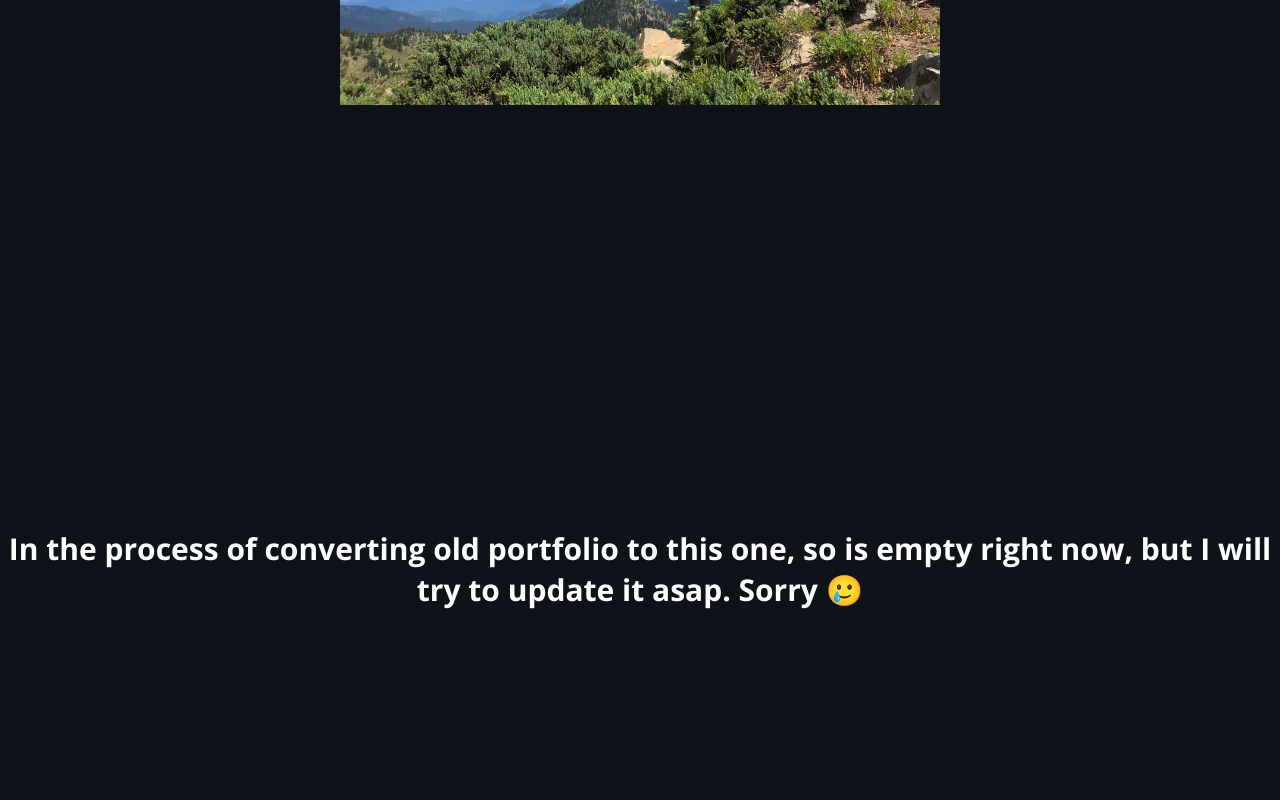
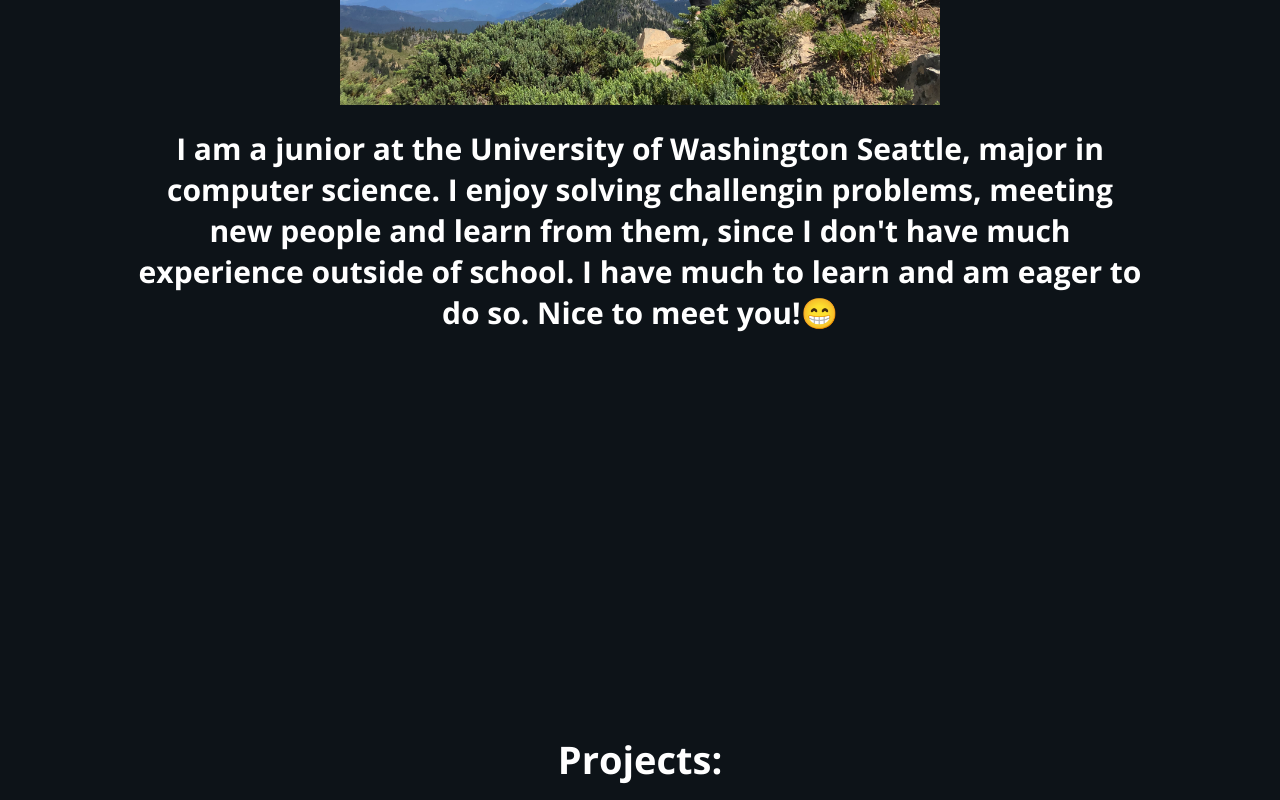
Before and after one commit to RitsuCloud/RitsuCloud.github.io, a React (Create React App) app: page / in a window 1280 px wide. Shown: the part 2680-3480 px from the top of the page. Built offline with nearby package versions, Linux system fonts and the light colour scheme.

Commit message:
added summary

```diff
--- a/src/App.js
+++ b/src/App.js
@@ -25,7 +25,16 @@ export default function App() {
       </header>
       <Intro/>
       <Summary/>
+      <Project/>
       <Contact/>
+    </div>
+  );
+}
+
+function Project(){
+  return (
+    <div className='projects-container'>
+      <div className='project-word'> Projects:</div>
     </div>
   );
 }
@@ -33,7 +42,9 @@ export default function App() {
 function Summary(){
   return(
     <div className='summary-container hidden'>
-      <div className='sunmmary'>In the process of converting old portfolio to this one, so is empty right now, but I will try to update it asap. Sorry 🥲</div>
+      <div className='summary'>I am a junior at the University of Washington Seattle, major in computer science.
+      I enjoy solving challengin problems, meeting new people and learn from them, since I don't have much experience outside of school.
+      I have much to learn and am eager to do so. Nice to meet you!😁</div>
     </div>
   );
 }
@@ -46,7 +57,7 @@ function Intro(){
       <div className='hidden'>
         <div>I am Chon😄</div>
         <img class="chon" src={Chon} alt="Chon"></img>
-        </div>
+      </div>
     </div>
   );
 }
--- a/src/style/App.css
+++ b/src/style/App.css
@@ -46,13 +46,25 @@ a:hover{
   font-size: 30px;
 }
 
+.project-word{
+  text-align: center;
+  font-weight: bolder;
+  font-size: 38px;
+  margin-bottom: 100px;
+}
+
 .summary-container{
   text-align: center;
   margin-bottom: 70px;
   font-weight: bolder;
   font-size: 30px;
-  margin-top: -400px;
+  margin-top: -800px;
   margin-bottom: 400px;
+}
+
+.summary{
+  padding-left: 10%;
+  padding-right: 10%
 }
 
 .my-image-container{
```
